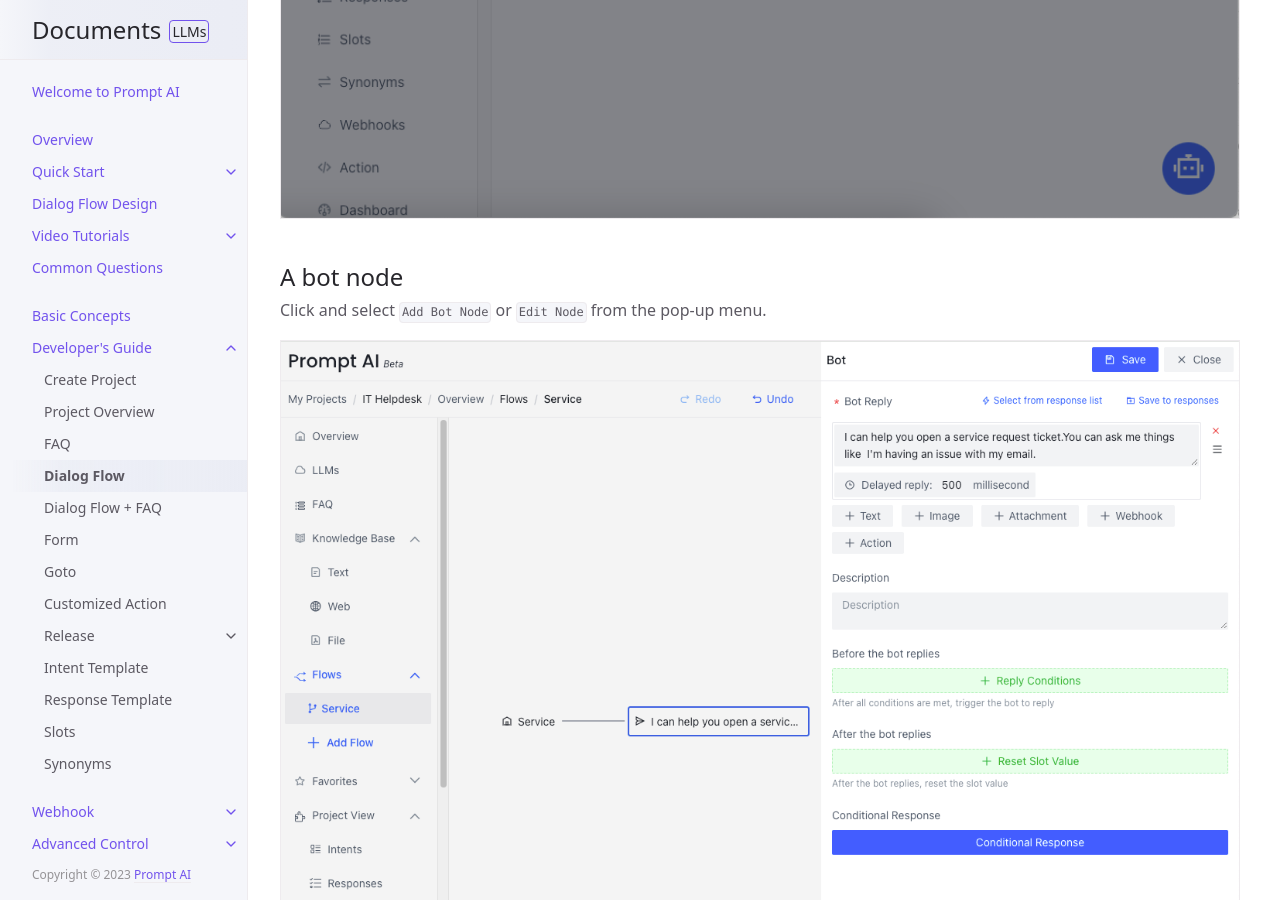
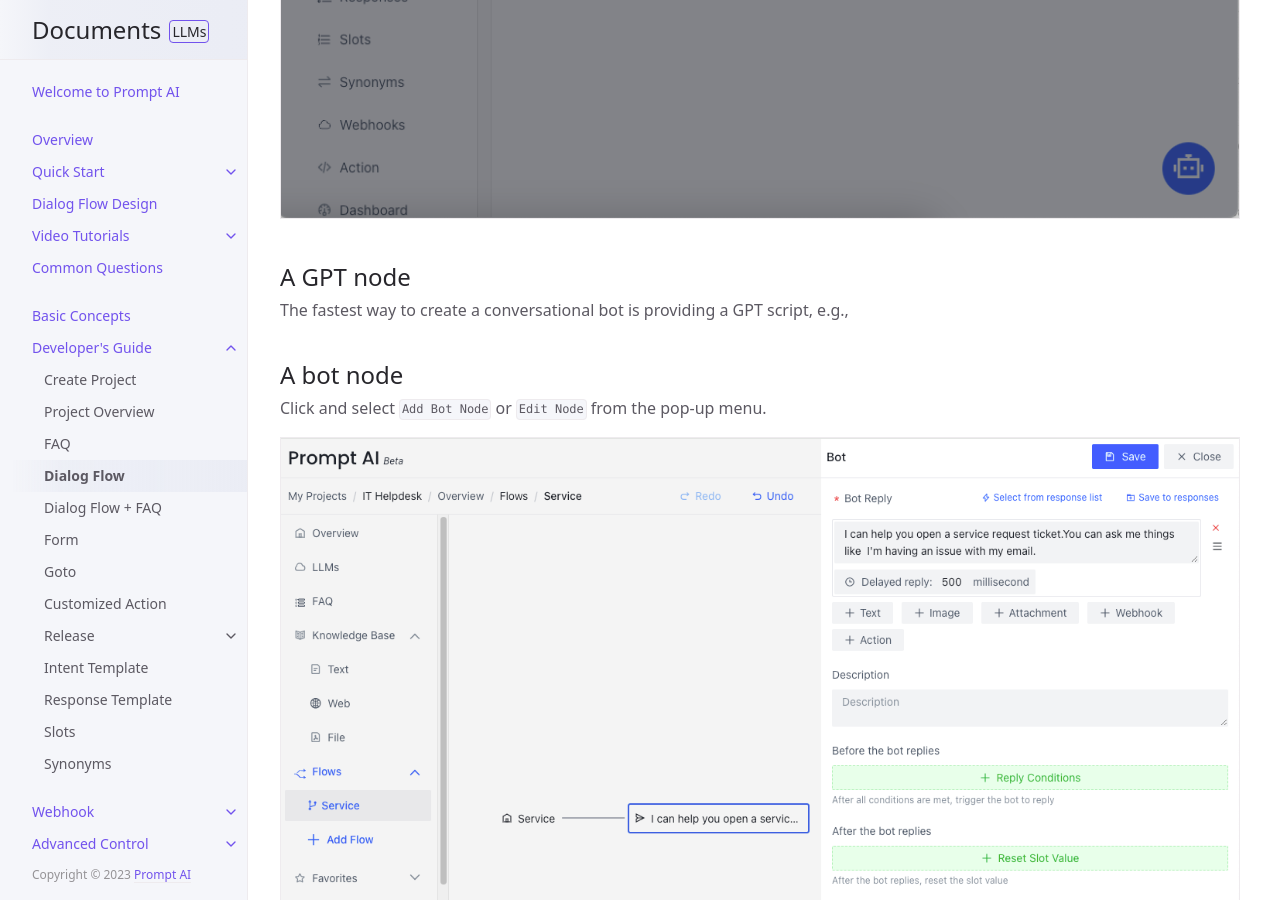
Before and after one commit to ws-cd/ws-cd.github.io, a Jekyll site: the page built from docs/tutorial/flow.md, in a window 1280 px wide and 900 px high, scrolled down 802 px. Built offline with Jekyll 4.4.1, drawn with Linux system fonts in a browser that asks for light colours; some of the changed text lies outside the part shown.

Commit message:
Update flow.md

```diff
--- a/docs/tutorial/flow.md
+++ b/docs/tutorial/flow.md
@@ -10,6 +10,8 @@ Click `Flows` in the left navigation pane to add a new dialog flow.  Enter the f
 
 ![flow-01.png](/assets/images/tutorial/flow/flow-01.png)
 
+## A GPT node
+The fastest way to create a conversational bot is providing a GPT script, e.g.,
 
 ## A bot node
 Click and select `Add Bot Node` or `Edit Node` from the pop-up menu.
@@ -47,7 +49,7 @@ We can add multiple lines of texts to the bot response node or add another bot r
 Another bot response node can be added after the current one.
 ![flow-04.png](/assets/images/tutorial/flow/flow-04.png)
 
-## A User Node
+## A user node
 After creating a bot, it will display the flow window. Click the node of bot and here we click `Add User Node`.
 ![flow-05.png](/assets/images/tutorial/flow/flow-05.png)
 
```
